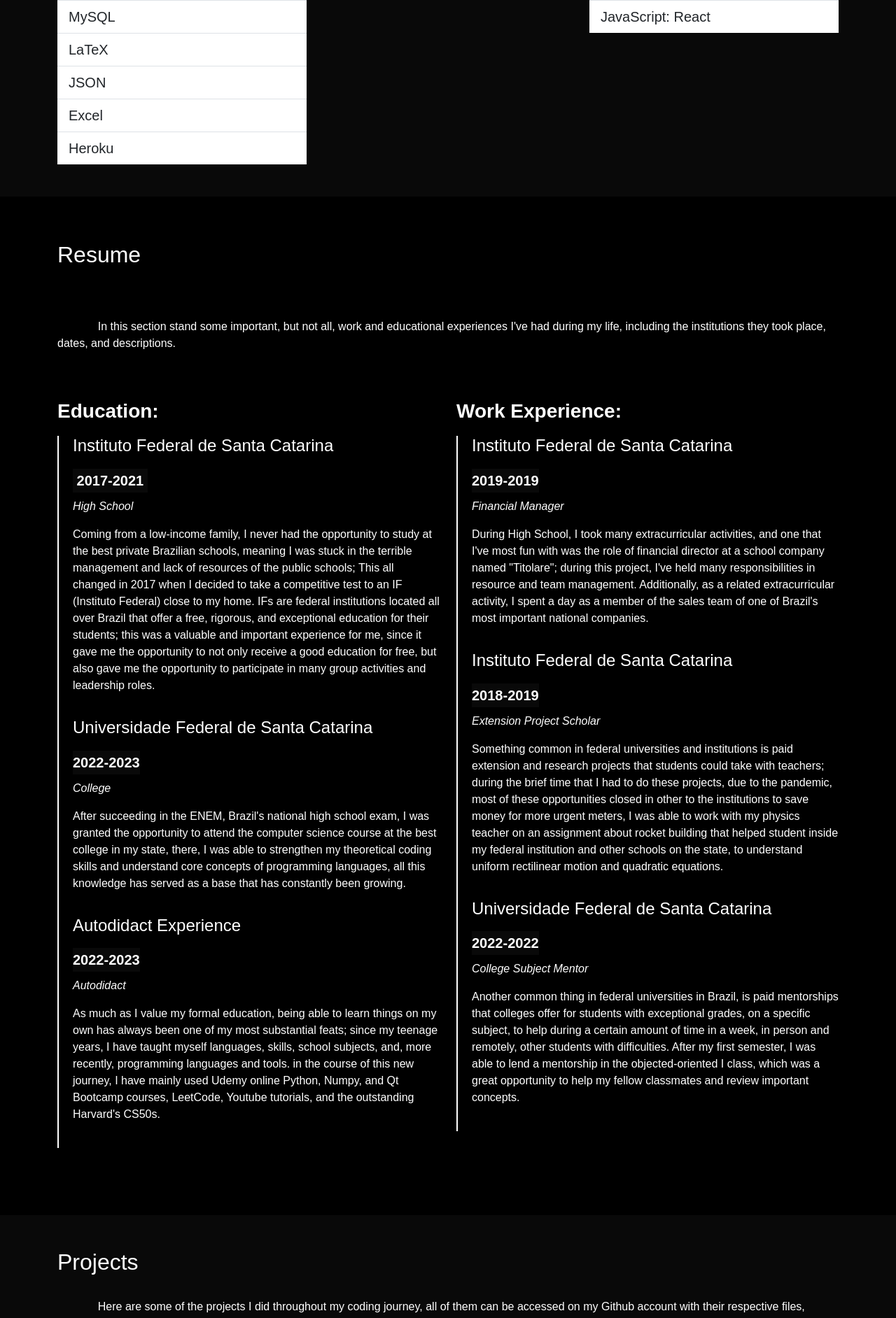
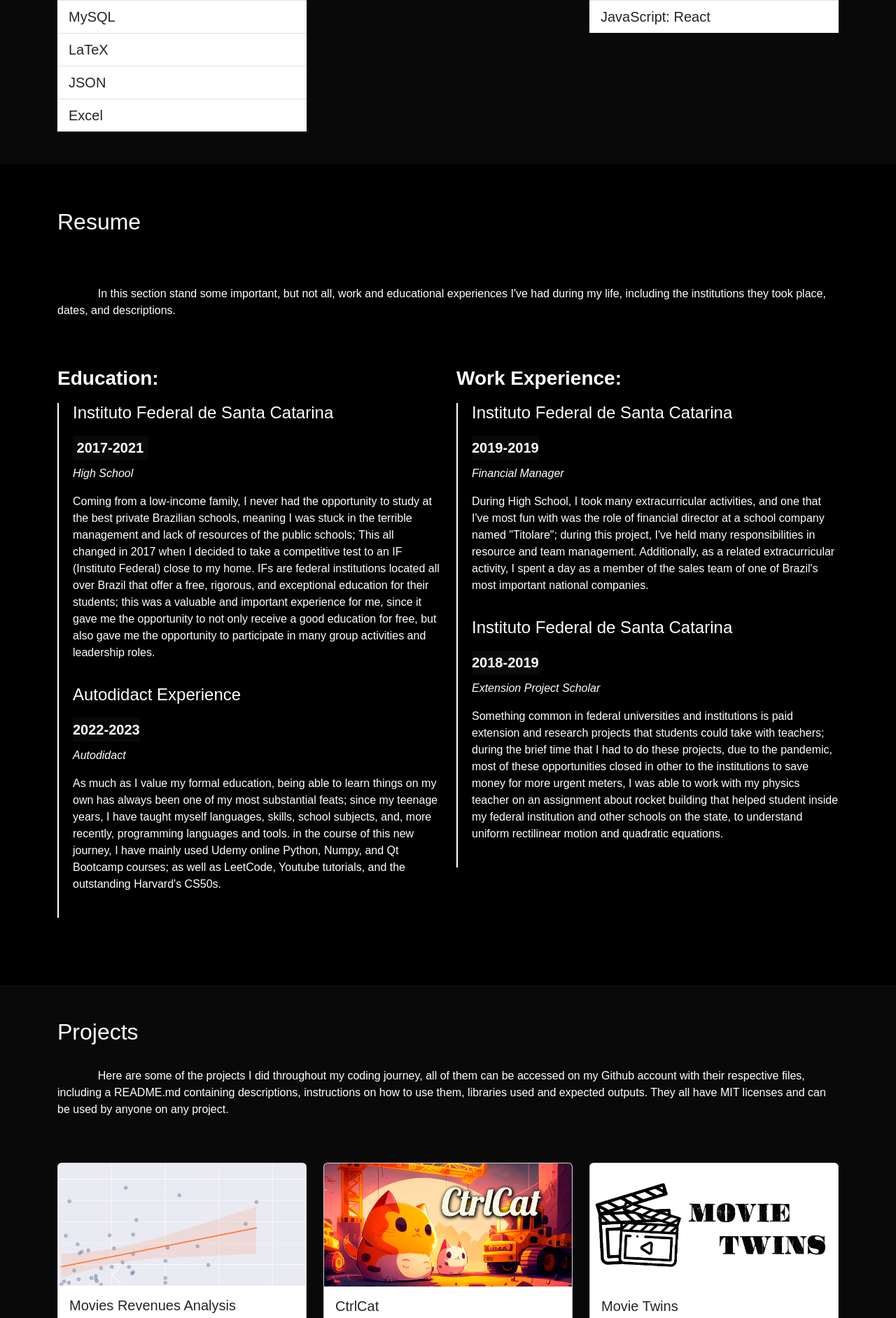
Before and after one commit to GabrielEger2/portfolio-website, a Flask app: page / in a window 1280 px wide. Shown: the part 2574-4458 px from the top of the page at 70% size. Run offline with Flask 2, Linux system fonts and the light colour scheme; some libraries are stand-ins or nearby versions; some web fonts are replaced.

Commit message:
Small changes
A few small changes that I've added to make the website cleaner. Additionally, I've added a new project to the projects section and removed my password manager.

```diff
--- a/templates/index.html
+++ b/templates/index.html
@@ -73,7 +73,7 @@
                     <p class="mt-5">
                         &nbsp;&nbsp;&nbsp;&nbsp;&nbsp;&nbsp;&nbsp;&nbsp;&nbsp;&nbsp;&nbsp;&nbsp;
                         Hello world. My name is Gabriel Eger, a goal-oriented, determined and ambitious
-                        Computer Science college student with a special passion for data science.
+                        Computer Science student.
                         Learning has always been a devotion of mine and has only increased after I
                         discovered the coding universe; throughout this new journey, I've faced many obstacles,
                         but none that made me have the slight desire to give up; on the contrary, the more I
@@ -157,7 +157,6 @@
                         <li class="list-group-item">LaTeX</li>
                         <li class="list-group-item">JSON</li>
                         <li class="list-group-item">Excel</li>
-                        <li class="list-group-item">Heroku</li>
                       </ul>
                 </div>
                 <div class="col-md-4 text-white mt-4">
@@ -175,7 +174,7 @@
                     <ul class="list-group list-group-flush fs-5">
                         <li class="list-group-item">Python: <span class="fw-lighter">Pandas</span></li>
                         <li class="list-group-item">Python: <span class="fw-lighter">Numpy</span></li>
-                        <li class="list-group-item">Python: <span class="fw-lighter">SQLite3</span></li>
+                        <li class="list-group-item">Python: <span class="fw-lighter">MySQLite3</span></li>
                         <li class="list-group-item">Python: <span class="fw-lighter">OpenCV</span></li>
                         <li class="list-group-item">Python: <span class="fw-lighter">Beautiful Soup4</span></li>
                         <li class="list-group-item">Python: <span class="fw-lighter">Seaborn</span></li>
@@ -215,16 +214,6 @@
                                      education for free, but also gave me the opportunity to participate in many group activities and leadership roles.</p>
                         </div>
                         <div class="cv-item">
-                            <h4>Universidade Federal de Santa Catarina</h4>
-                            <h5> 2022-2023 </h5>
-                            <p><em>College</em></p>
-                            <p>After succeeding in the ENEM, Brazil's national high school exam, I was granted the opportunity
-                                 to attend the computer science course at the best college in my state,
-                                 there, I was able to strengthen my theoretical coding skills and understand core
-                                 concepts of programming languages, all this knowledge has served as a base
-                                 that has constantly been growing.</p>
-                        </div>
-                        <div class="cv-item">
                             <h4>Autodidact Experience</h4>
                             <h5>2022-2023</h5>
                             <p><em>Autodidact</em></p>
@@ -232,8 +221,8 @@
                                 on my own has always been one of my most substantial feats;
                                 since my teenage years, I have taught myself languages, skills, school subjects, and, more
                                 recently, programming languages and tools. in the course of this new journey, I have mainly
-                                 used Udemy online Python, Numpy, and Qt Bootcamp courses,
-                                 LeetCode, Youtube tutorials, and the outstanding Harvard's CS50s.</p>
+                                 used Udemy online Python, Numpy, and Qt Bootcamp courses; as well
+                                 as LeetCode, Youtube tutorials, and the outstanding Harvard's CS50s.</p>
                         </div>
 
                 </div>
@@ -261,15 +250,6 @@
                              building that helped student inside my federal institution and other schools on the state, to understand uniform rectilinear
                               motion and quadratic equations.</p>
                     </div>
-                    <div class="cv-item">
-                        <h4>Universidade Federal de Santa Catarina</h4>
-                        <h5>2022-2022</h5>
-                        <p><em>College Subject Mentor</em></p>
-                        <p>Another common thing in federal universities in Brazil, is paid mentorships that colleges offer for students
-                            with exceptional grades, on a specific subject, to help during a certain amount of time in a week, in person and remotely,
-                            other students with difficulties. After my first semester, I was able to lend a mentorship in the objected-oriented I class, which
-                            was a great opportunity to help my fellow classmates and review important concepts.</p>
-                    </div>
                 </div>
 
                 </div>
@@ -277,9 +257,11 @@
         </section>
 
         <section id="projects" class="section-bg mt-5">
+
             <div class="container pb-5 pt-5">
 
                 <h2 class="pb-4 text-white">Projects</h2>
+
                 <p class="text-white">
                     &nbsp;&nbsp;&nbsp;&nbsp;&nbsp;&nbsp;&nbsp;&nbsp;&nbsp;&nbsp;&nbsp;&nbsp;
                     Here are some of the projects I did throughout my coding journey, all of them can be accessed
@@ -305,11 +287,27 @@
                                             alt="Movies Revenues Analysis">
                                         <div class="card-body">
                                             <h5 class="card-title">Movies Revenues Analysis</h5>
-                                            <p class="card-text">An analyser of movies revenues from inputted directors, that uses Pandas, Seaborn, and TMDB API</p>
+                                            <p class="card-text">An analyser of movies revenues from inputted directors, that uses Pandas, Seaborn, and the TMDB' API</p>
                                             <div class="d-flex justify-content-center">
                                                 <a href="https://github.com/GabrielEger2/movies-revenues-analysis"
                                                 target='_blank' class="btn btn-outline-dark me-3"><i
                                                 class="bi bi-github"></i></a>
+                                            </div>
+                                        </div>
+                                    </div>
+                                </div>
+                                <div class="col">
+                                    <div class="card">
+                                        <img src="../static/img/github_ctrlcat.jpg" class="card-img-top img-fluid w-100"
+                                            alt="print do blog">
+                                        <div class="card-body">
+                                            <h5 class="card-title">CtrlCat</h5>
+                                            <p class="card-text">A powerful copy-and-paste manager that uses Python, MySQLite3, Qt, Pyperclip, and DirectInput</p>
+                                            <div class="d-flex justify-content-center">
+                                                <a href="https://github.com/GabrielEger2/CtrlCat" target='_blank'
+                                                    class="btn btn-outline-dark me-3"><i class="bi bi-github"></i></a>
+                                                <a href="https://ctrlcat.onrender.com" target='_blank'
+                                                    class="btn btn-outline-dark me-3"><i class="bi bi-link-45deg"></i></a>
                                             </div>
                                         </div>
                                     </div>
@@ -321,16 +319,22 @@
                                         <div class="card-body">
                                             <h5 class="card-title">Movie Twins
                                             </h5>
-                                            <p class="card-text">A website that provides similar movies from inputted films using Html, CSS, JavaScript, React, and TMDB</p>
+                                            <p class="card-text">A website that provides similar movies from inputted films using Vite, JavaScript, React, and the TMDB's</p>
                                             <div class="d-flex justify-content-center">
                                                 <a href="https://github.com/GabrielEger2/movie-twins" target='_blank'
                                                     class="btn btn-outline-dark me-3"><i class="bi bi-github"></i></a>
-                                                <a href="https://movietwins.herokuapp.com" target='_blank'
+                                                <a href="https://movie-twins.onrender.com" target='_blank'
                                                     class="btn btn-outline-dark me-3"><i class="bi bi-link-45deg"></i></a>
                                             </div>
                                         </div>
                                     </div>
                                 </div>
+                            </div>
+
+                        </div>
+
+                        <div class="carousel-item" data-bs-interval="2000">
+                            <div class="row row-cols-1 row-cols-md-3 g-4">
                                 <div class="col">
                                     <div class="card">
                                         <img src="../static/img/github_music.png" class="card-img-top img-fluid w-100"
@@ -344,28 +348,6 @@
                                                 <a href="https://github.com/GabrielEger2/music-time-back-machine" target='_blank'
                                                     class="btn btn-outline-dark me-3"><i class="bi bi-github"></i></a>
                                             </div>
-                                        </div>
-                                    </div>
-                                </div>
-                            </div>
-
-                        </div>
-
-                        <div class="carousel-item" data-bs-interval="2000">
-                            <div class="row row-cols-1 row-cols-md-3 g-4">
-                                <div class="col">
-                                    <div class="card h-100">
-                                        <img src="../static/img/github_password.png" class="card-img-top img-fluid w-100"
-                                            alt="print do blog">
-                                        <div class="card-body">
-                                            <h5 class="card-title">Password Manager
-                                            </h5>
-                                            <p class="card-text">A simple password manager with a GUI using JSON, CSS and Qt</p>
-                                            <div class="d-flex justify-content-center">
-                                                <a href="https://github.com/GabrielEger2/password-manager" target='_blank'
-                                                    class="btn btn-outline-dark me-3"><i class="bi bi-github"></i></a>
-                                            </div>
-
                                         </div>
                                     </div>
                                 </div>
```
Also changed, not shown: static/img/Icon.png, static/img/github_SQL.png, static/img/github_ctrlcat.jpg (added), 1 other file.
